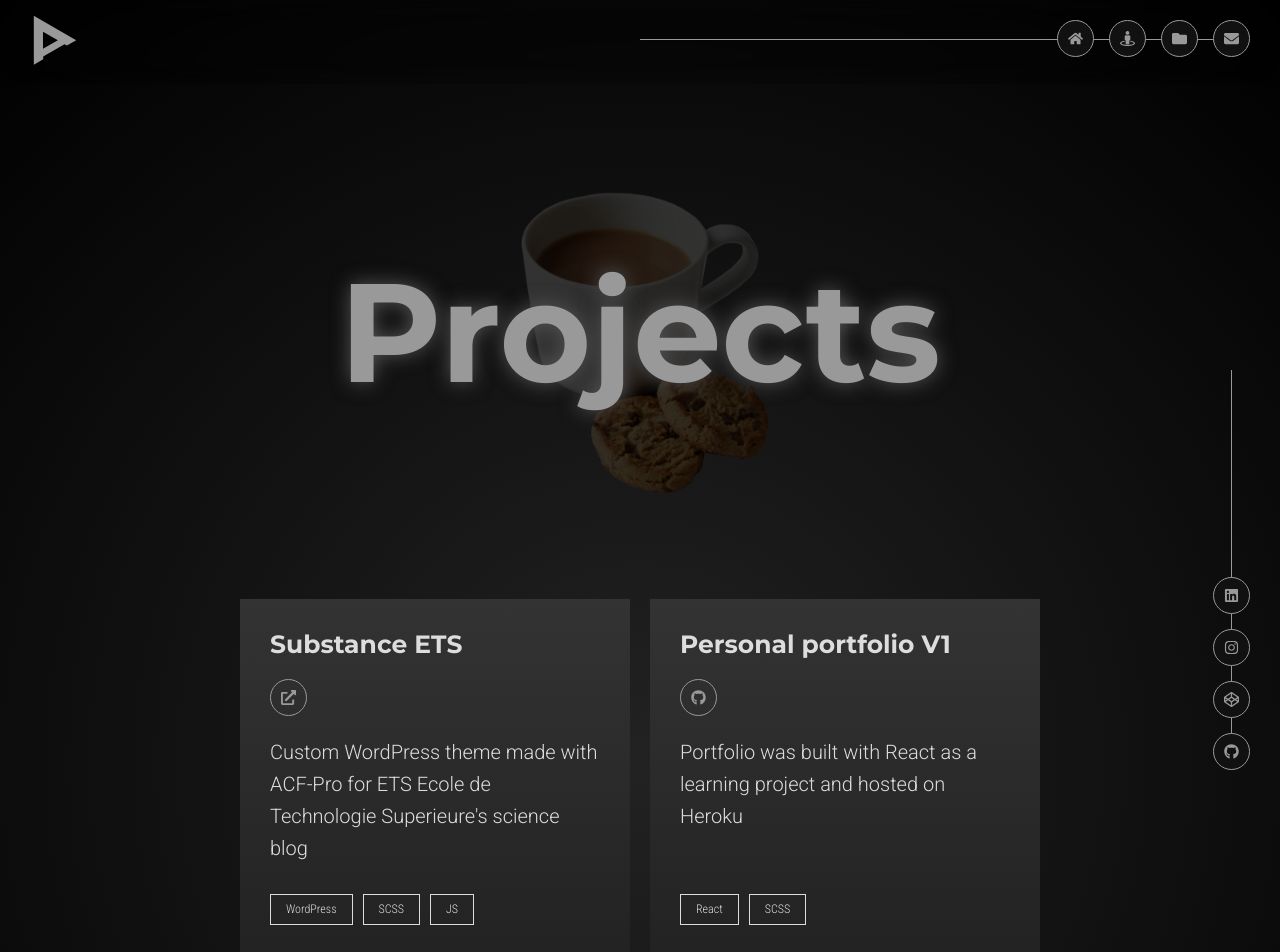
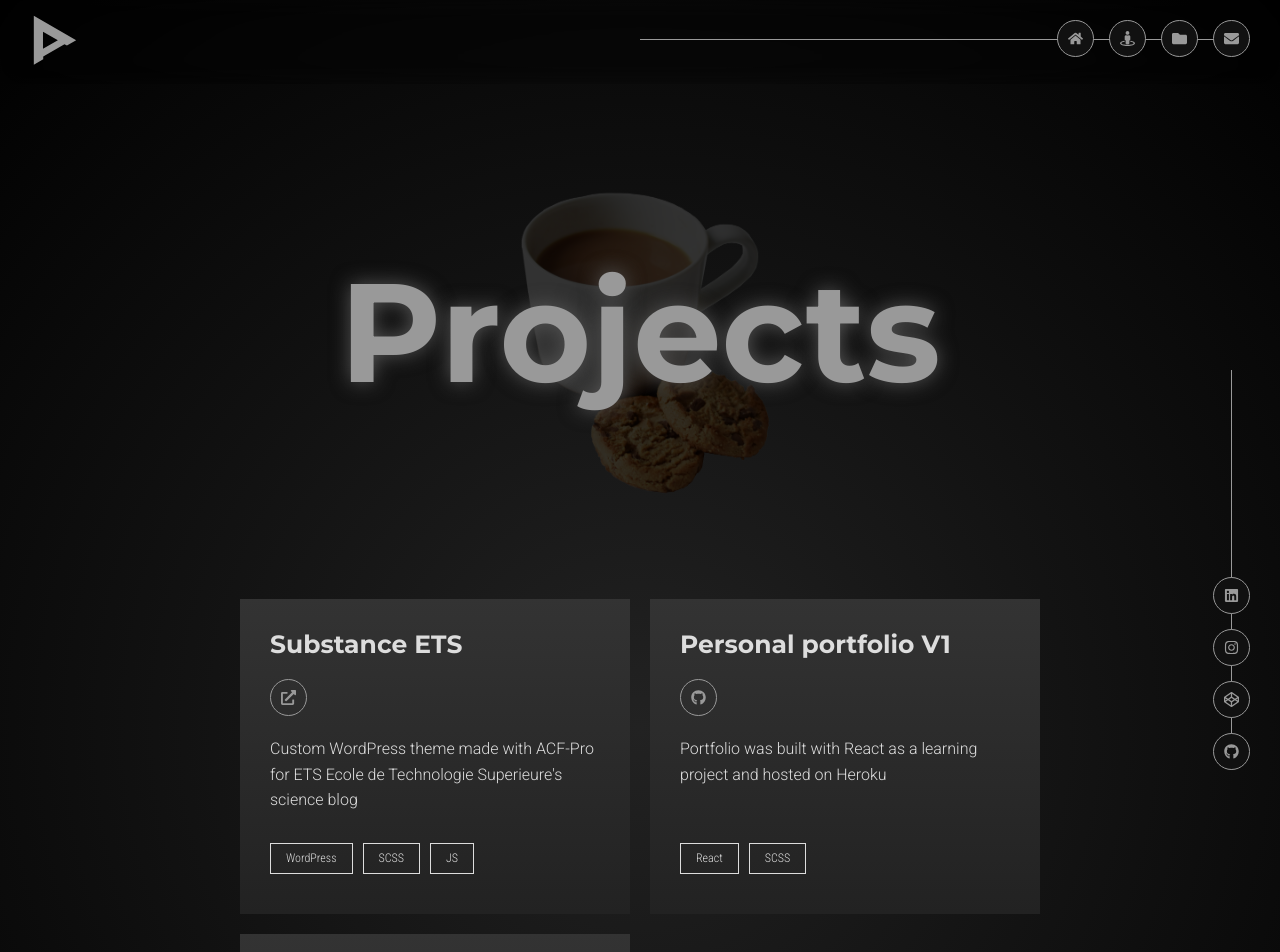
Before and after one commit to aurelienroux/portfolio-v1, a React (Create React App) app: page /projects in a window 1280 px wide. Shown: the top 952 px of the page. Built offline with nearby package versions, Linux system fonts and the light colour scheme.

Commit message:
refactor projects scss

```diff
--- a/src/components/Page/Projects.js
+++ b/src/components/Page/Projects.js
@@ -21,14 +21,14 @@ const Project = ({ project }) => {
   const { content, techs, title, urlLive, urlGit } = project
 
   return (
-    <div className="project-unit">
+    <div className="project">
       <div>
-        <h3 className="project-unit__title">{title}</h3>
+        <h3 className="project__title">{title}</h3>
 
-        <div className="project-unit__links">
+        <div className="project__links">
           {urlLive &&
             <a
-              className="project-unit__icon"
+              className="project__icon"
               target="_blank"
               rel="noopener noreferrer"
               href={urlLive}
@@ -38,7 +38,7 @@ const Project = ({ project }) => {
           }
           {urlGit &&
             <a
-              className="project-unit__icon"
+              className="project__icon"
               target="_blank"
               rel="noopener noreferrer"
               href={urlGit}
@@ -49,11 +49,11 @@ const Project = ({ project }) => {
         </div>
       </div>
 
-      <p className="project-unit__content">{content}</p>
+      <p className="project__content">{content}</p>
 
-      <div className="project-unit__footer">
+      <div className="project__footer">
         {techs.map((tech, index) => (
-          <div className="project-unit__tech" key={index} >
+          <div className="project__tech" key={index} >
             {tech}
           </div>
         ))}
--- a/src/styles/components/Page/_project-unit.scss
+++ /dev/null
@@ -1,74 +0,0 @@
-.project-unit {
-  background: rgb(51,51,51);
-  background: linear-gradient(180deg, rgba(51,51,51,1) 0%, rgba(34,34,34,1) 100%);
-  display: flex;
-  flex-direction: column;
-  margin-bottom: 20px;
-  padding: 30px;
-
-  @include for-tablet-portrait-up {
-    width: calc(1/2*100% - (1 - 1/2)*20px);
-  }
-
-  @include for-big-desktop-up {
-    width: calc(1/3*100% - (1 - 1/3)*20px);
-  }
-
-  &__title {
-    flex: 1;
-    font-family: $Montserrat;
-    font-size: 2.5rem;
-    line-height: 1.2;
-    margin: 0 0 20px;
-  }
-
-  &__links {
-    margin-bottom: 20px;
-  }
-
-  &__icon {
-    align-items: center;
-    border-radius: 100%;
-    border: 1px solid;
-    display: inline-flex;
-    justify-content: center;
-    margin-right: 15px;
-    padding: 10px;
-    transition: .3s;
-
-    &:hover {
-      border: 1px solid $white;
-      transition: .3s;
-
-      svg {
-        fill: $white;
-        transition: .3s;
-      }
-    }
-
-    svg {
-      height: 15px;
-      transition: .3s;
-      width: 15px;
-    }
-  }
-
-  &__content {
-    flex: 1;
-    margin: 0 0 30px;
-  }
-
-  &__footer {
-    align-items: flex-start;
-    display: flex;
-    flex-wrap: wrap;
-  }
-
-  &__tech {
-    border: 1px solid;
-    font-family: $Roboto-cond;
-    font-size: 1.2rem;
-    margin: 0 10px 10px 0;
-    padding: 5px 15px;
-  }
-}
--- a/src/styles/components/Page/_projects.scss
+++ b/src/styles/components/Page/_projects.scss
@@ -14,3 +14,79 @@
     }
   }
 }
+
+.project {
+  background: rgb(51,51,51);
+  background: linear-gradient(180deg, rgba(51,51,51,1) 0%, rgba(34,34,34,1) 100%);
+  display: flex;
+  flex-direction: column;
+  margin-bottom: 20px;
+  padding: 30px;
+
+  @include for-tablet-portrait-up {
+    width: calc(1/2*100% - (1 - 1/2)*20px);
+  }
+
+  @include for-big-desktop-up {
+    width: calc(1/3*100% - (1 - 1/3)*20px);
+  }
+
+  &__title {
+    flex: 1;
+    font-family: $Montserrat;
+    font-size: 2.5rem;
+    line-height: 1.2;
+    margin: 0 0 20px;
+  }
+
+  &__links {
+    margin-bottom: 20px;
+  }
+
+  &__icon {
+    align-items: center;
+    border-radius: 100%;
+    border: 1px solid;
+    display: inline-flex;
+    justify-content: center;
+    margin-right: 15px;
+    padding: 10px;
+    transition: .3s;
+
+    &:hover {
+      border: 1px solid $white;
+      transition: .3s;
+
+      svg {
+        fill: $white;
+        transition: .3s;
+      }
+    }
+
+    svg {
+      height: 15px;
+      transition: .3s;
+      width: 15px;
+    }
+  }
+
+  &__content {
+    flex: 1;
+    font-size: 1.6rem;
+    margin: 0 0 30px;
+  }
+
+  &__footer {
+    align-items: flex-start;
+    display: flex;
+    flex-wrap: wrap;
+  }
+
+  &__tech {
+    border: 1px solid;
+    font-family: $Roboto-cond;
+    font-size: 1.2rem;
+    margin: 0 10px 10px 0;
+    padding: 5px 15px;
+  }
+}
--- a/src/styles/styles.scss
+++ b/src/styles/styles.scss
@@ -5,5 +5,4 @@
 @import './components/page/header-hero';
 @import './components/page/about';
 @import './components/page/projects';
-@import './components/page/project-unit';
 @import './components/page/contact';
```
